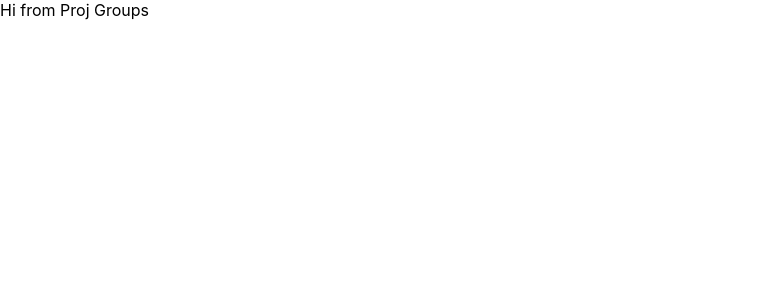
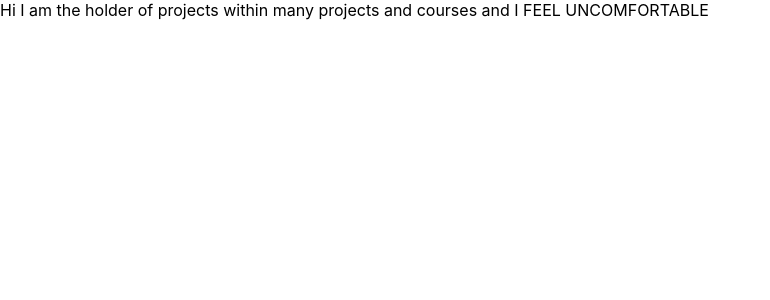
Before and after one commit to jordan-romero/hello-world-challenge, a React (Create React App) app: page / in a window 1280 px wide. Shown: the top 300 px of the page, without its empty margins (0-770 px from the left). Built offline with nearby package versions, Linux system fonts and the light colour scheme.

Commit message:
wires up Projects within ProjectGroups

```diff
--- a/src/containers/ProjectGroups.js
+++ b/src/containers/ProjectGroups.js
@@ -1,9 +1,10 @@
 import React from 'react'
+import Projects from './Projects'
 
 const ProjectGroups = () => {
     return (
         <div>
-           Hi from Proj Groups
+           <Projects />
         </div>
     )
 }
--- /dev/null
+++ b/src/containers/Projects.js
@@ -0,0 +1,11 @@
+import React from 'react'
+
+const Projects = () => {
+    return (
+        <div>
+            Hi I am the holder of projects within many projects and courses and I FEEL UNCOMFORTABLE
+        </div>
+    )
+}
+
+export default Projects
```
